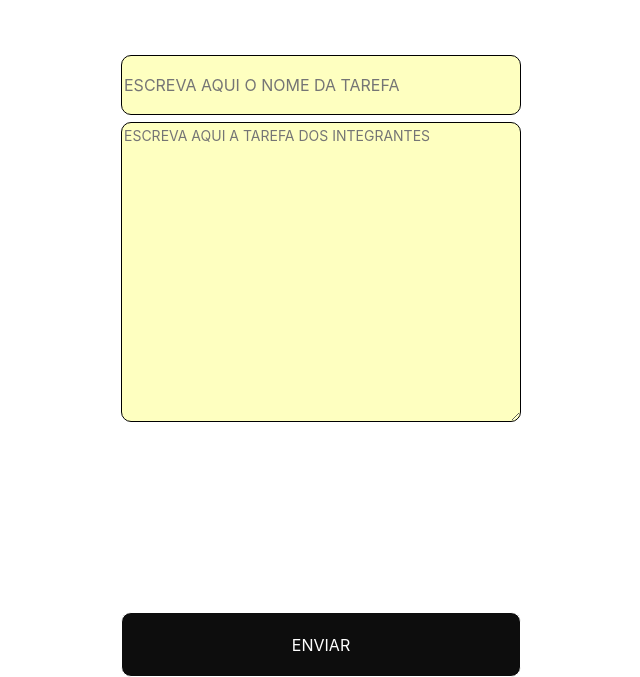
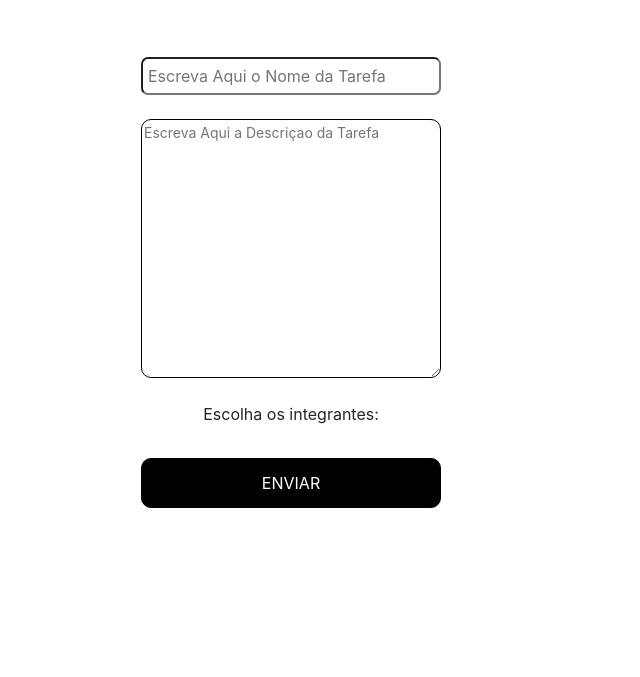
Before and after one commit to devmuquinha/Controle-de-tarefas, a PHP site: page / in a window 1280 px wide. Shown: the part 145-822 px from the top of the page, without its empty margins (349-989 px from the left). After the commit the page ends 653 px from the top, so only its background shows below. Run offline with PHP 8.4, Linux system fonts and the light colour scheme; data that the repository does not hold is empty; some libraries are stand-ins or nearby versions.

Commit message:
Design again
estilizando tags

```diff
--- a/tcc/index.php
+++ b/tcc/index.php
@@ -2,10 +2,23 @@
 <html>
     <head>
         <title>TCC</title>
-	<link rel="stylesheet" type="text/css" href="style.css">
+
+        <link rel="stylesheet" type="text/css" href="cs.css">
     </head>
     <body>
-<img src="opa.png" width="1300" height="132">
+
+	<section class="header-site" style="background-image:url(a.png);">
+    <div class="container">
+        <div class="row">
+            <div class="col">
+
+				<button style="margin-left: auto; margin-right: auto; display: block; width:200px; background-color: rgba(173,255,47, 0.75); color:black" class="btn btn-danger">Cadastro</button>
+
+            </div>
+        </div>
+    </div>
+</section>
+
 	</body>
 </html>
 <?php
@@ -14,18 +27,25 @@ $tarefa = new Tarefa;
 
 echo '
 <center>
+<br><br>
+<h1>TCC do OPA</h1>
+<form method = "POST" > <br>
     <br>
-<form  method="POST">
-	<br><br>
-	<input id="inpt" name="tarefa_nome" placeholder="ESCREVA AQUI O NOME DA TAREFA" >
-	<br><br>
-	<textarea id="txtarea" name="tarefa_descricao" class="input-tarefa" placeholder="ESCREVA AQUI A TAREFA DOS INTEGRANTES" ></textarea>
-	<br><br>';
+        <input  style=" width:300px; padding:5px; border-radius:7px;	margin-left: auto;margin-right: auto; display: block;" name="tarefa_nome" placeholder="Escreva Aqui o Nome da Tarefa">
+            <br>
 
+                    <textarea  style="margin-left: auto;margin-right: auto;display: block; widht:400px;
+
+                        name="tarefa_descricao"
+                        class="input-tarefa"
+                        placeholder="Escreva Aqui a Descriçao da Tarefa "></textarea>
+';
 	$tarefa->puxarIntegrantes();
 
 	echo '
-	<input type="submit" id="btn" name="btn_enviar" class="btn" value="ENVIAR" id="btn_enviar">
+	<button type="button" style="	margin-left: auto;
+	margin-right: auto;
+	display: block; width:300px"  name="btn_enviar" class="btn btn-warning">ENVIAR</button>
 	</div>
 	</form>
 	</center>';
```
Lines whose indentation alone changed are shown as unchanged.
